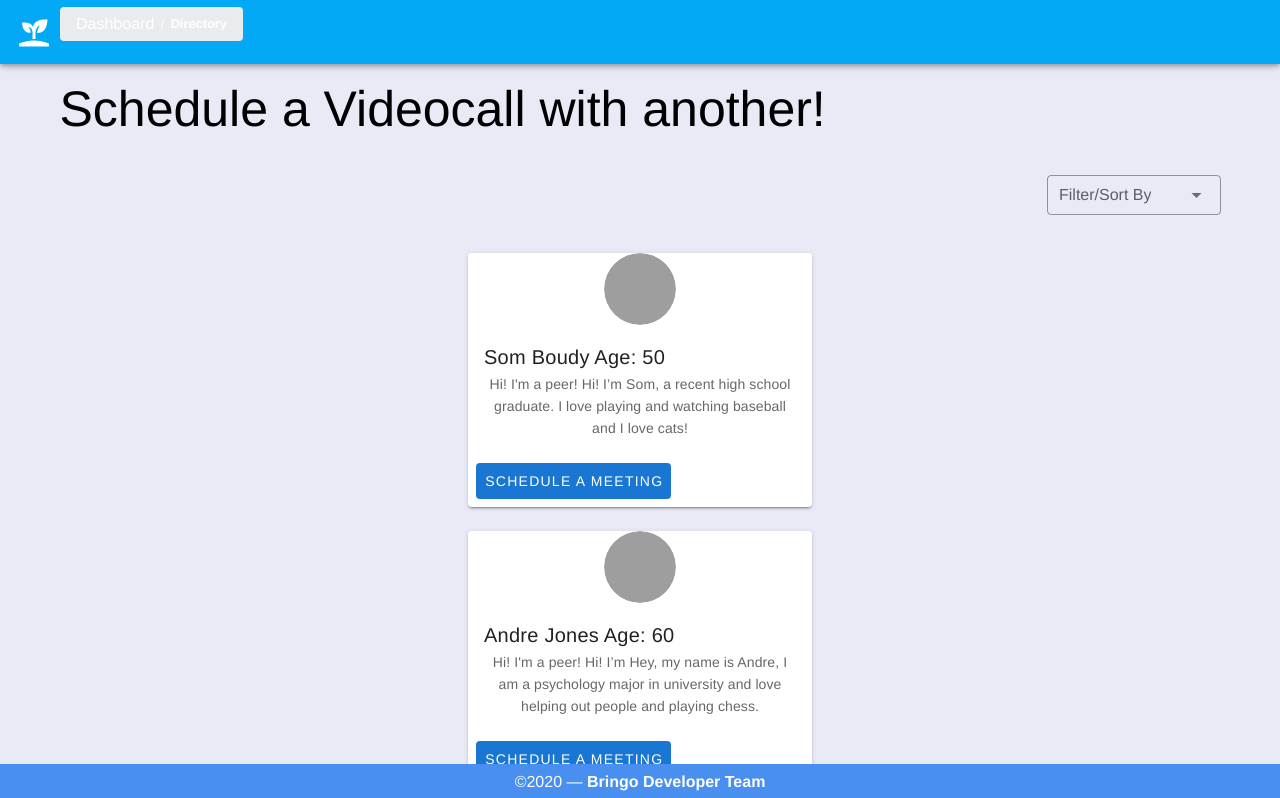
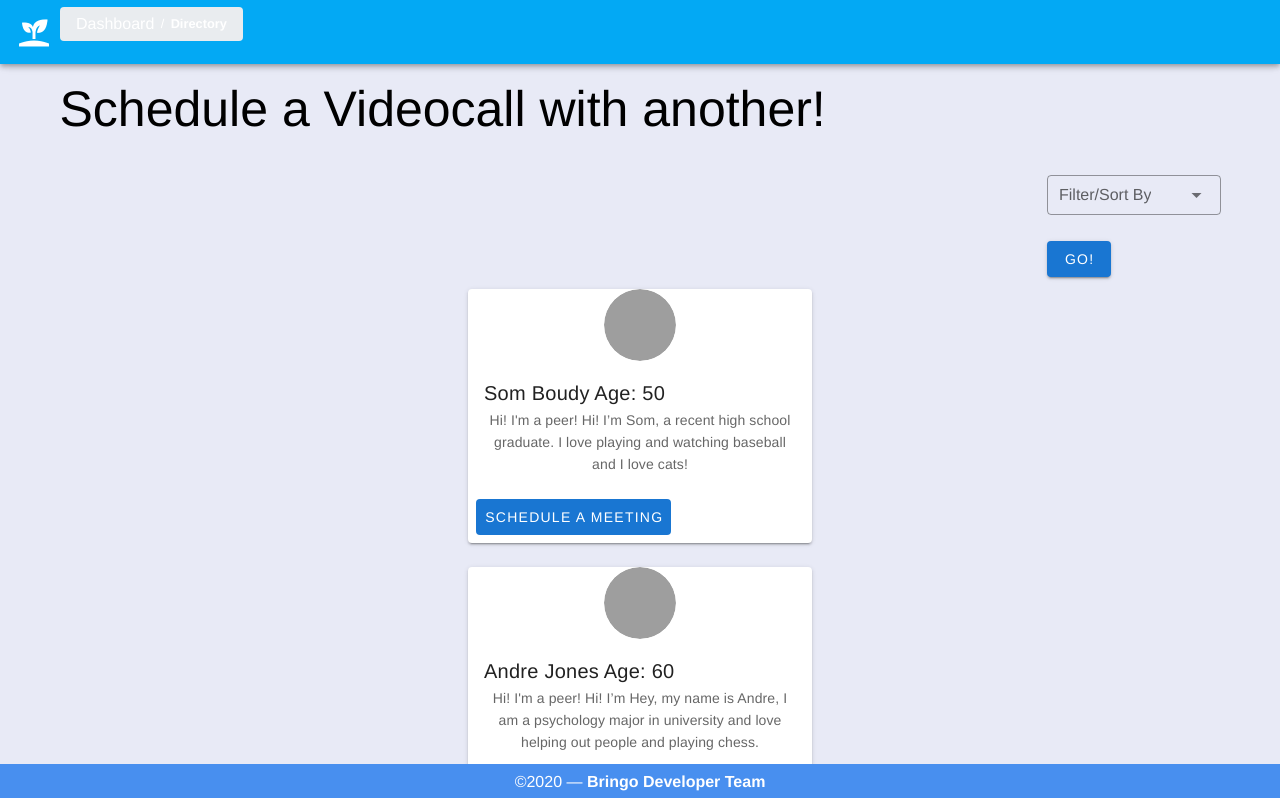
Before and after one commit to joyliu-q/Bringo, a Vue app in the folder bringo/client/: page /directory in a window 1280 px wide. Shown: the top 798 px of the page. Built offline with nearby package versions, Linux system fonts and the light colour scheme; grey boxes are pictures that could not be loaded; what vue-calendly would draw is missing.

Commit message:
Update filter function, added a button to make it better

```diff
--- a/bringo/client/src/views/Directory.vue
+++ b/bringo/client/src/views/Directory.vue
@@ -12,8 +12,8 @@
         <v-row>
             <v-spacer></v-spacer>
             <v-col cols="2">
-            <v-select :items="items" v-model="selection" outlined label="Filter/Sort By" dense @click="updateUsers"></v-select>
-
+            <v-select :items="items" v-model="selection" outlined label="Filter/Sort By" dense ></v-select>
+            <v-btn color="primary" @click="updateUsers" >Go!</v-btn>
             </v-col>
         </v-row>
             <v-row  no-gutters>
```
